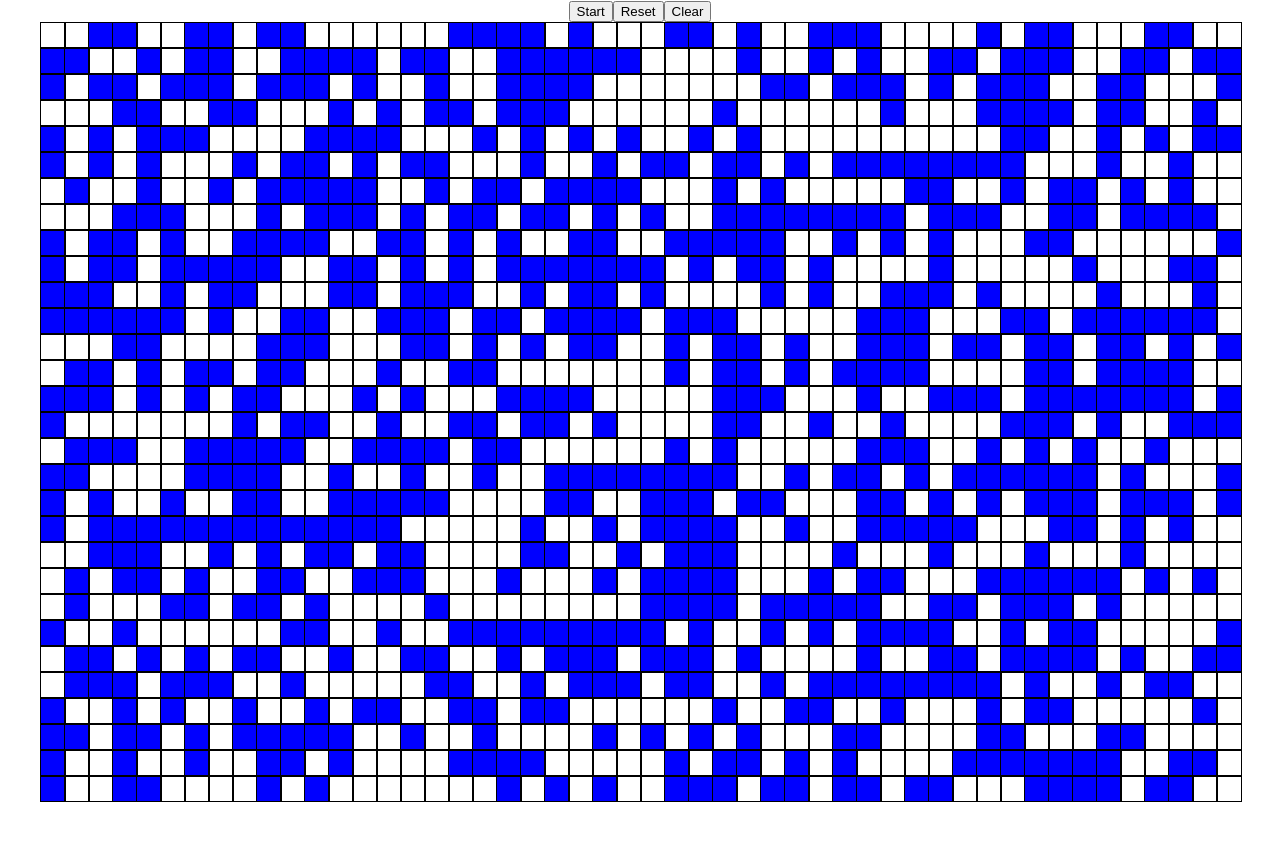
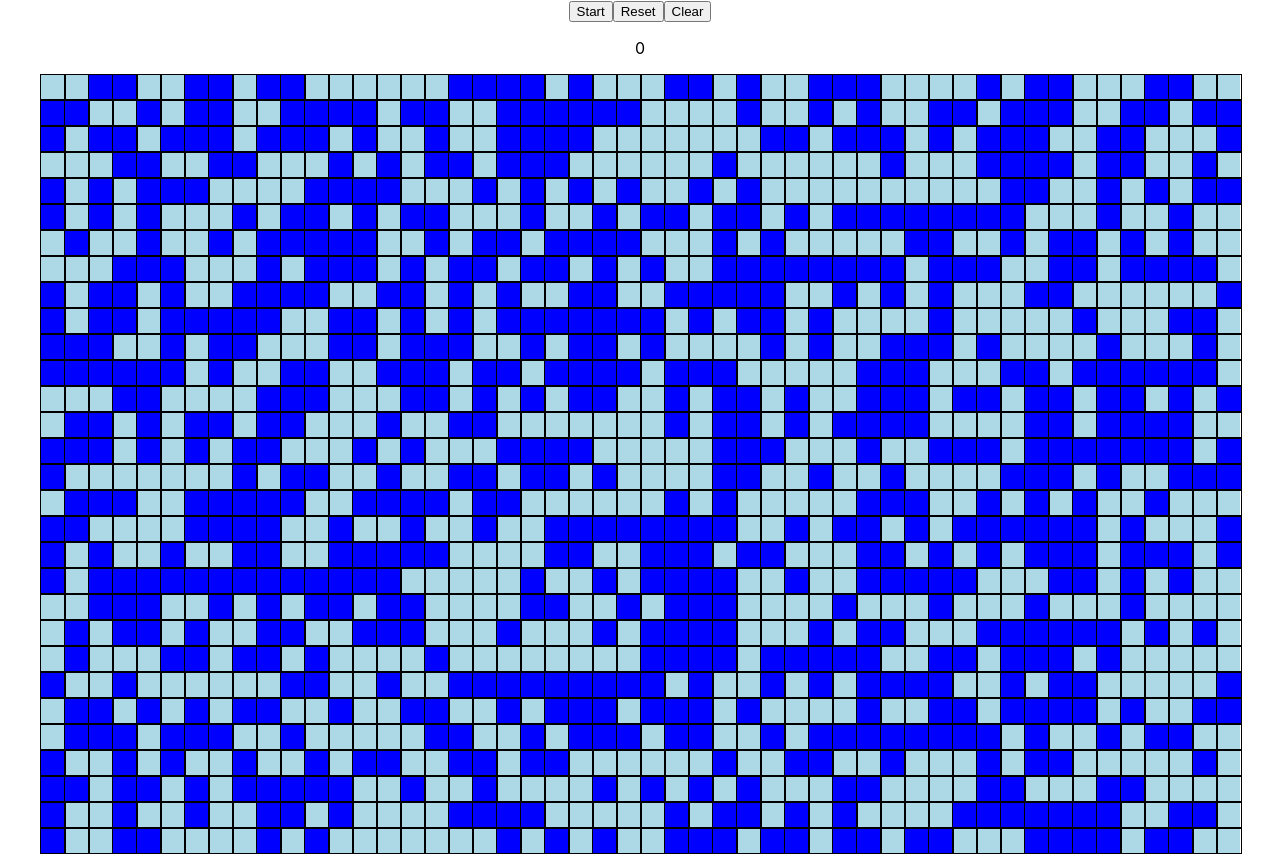
Before and after one commit to lucas-norris/game-of-life, a React (Create React App) app: page / in a window 1280 px wide. Before the commit the page ends 802 px from the top, so only its background shows below. Built offline with nearby package versions, Linux system fonts and the light colour scheme.

Commit message:
generation counter added

```diff
--- a/src/App.js
+++ b/src/App.js
@@ -27,6 +27,8 @@ const emptyGrid = () => {
   }
   return grid
 }
+
+let count = 0
 
 const positions = [
   [0, 1],
@@ -89,7 +91,8 @@ function App() {
           }
           setInterval(() => {
             runSimulation(grid)
-          }, 500)
+            count += 1
+          }, 1000)
         }}
       >
         {start ? 'Stop' : 'Start'}
@@ -97,6 +100,7 @@ function App() {
       <button
         onClick={() => {
           setGrid(randomGrid)
+          count = 0
         }}
       >
         Reset
@@ -104,16 +108,19 @@ function App() {
       <button
         onClick={() => {
           setGrid(emptyGrid)
+          count = 0
         }}
       >
         Clear
       </button>
+      <p>{count}</p>
       <div
         style={{
           display: 'grid',
           gridTemplateColumns: `repeat(${cols}, 24px)`,
           width: 'fit-content',
           margin: '0 auto',
+          backgroundColor: 'lightblue',
         }}
       >
         {grid &&
```
